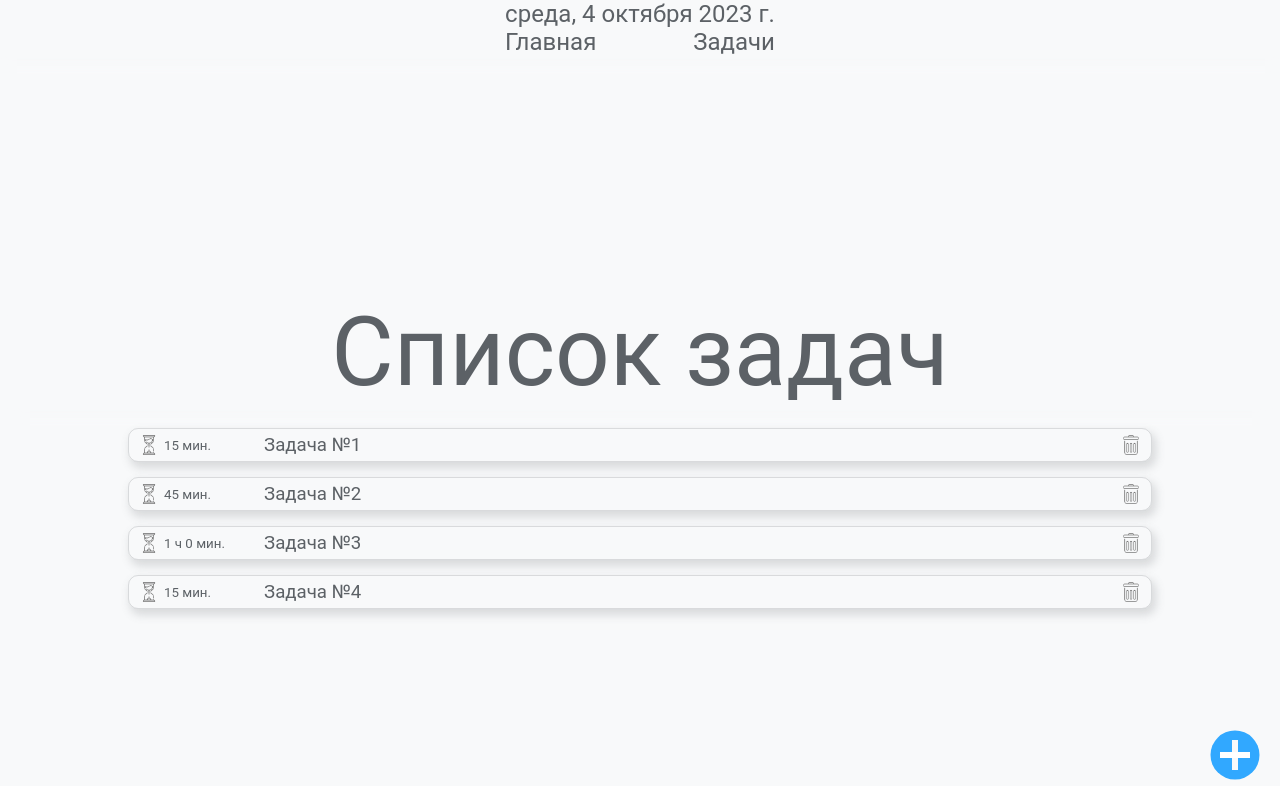
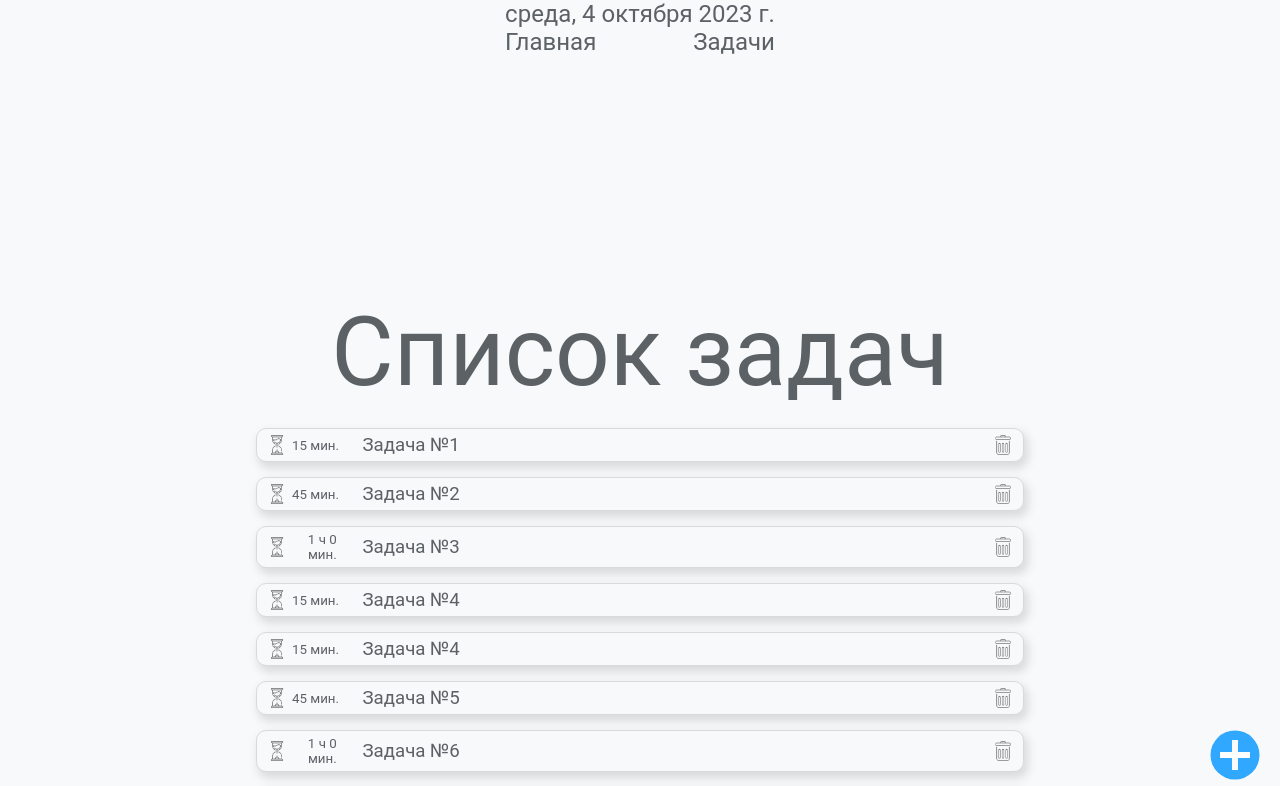
Before and after one commit to Aidanwalle/to-do-app, a React (Create React App) app: page /tasks in a window 1280 px wide. Shown: the top 786 px of the page. Built offline with nearby package versions, Linux system fonts and the light colour scheme.

Commit message:
add adaptive dark theme (@media)

```diff
--- a/package.json
+++ b/package.json
@@ -1,6 +1,7 @@
 {
   "name": "my-app",
   "version": "0.1.0",
+  "homepage": "https://aidanwalle.github.io/to-do-app",
   "private": true,
   "dependencies": {
     "@reduxjs/toolkit": "^1.9.6",
@@ -21,7 +22,9 @@
     "start": "react-scripts start",
     "build": "react-scripts build",
     "test": "react-scripts test",
-    "eject": "react-scripts eject"
+    "eject": "react-scripts eject",
+    "predeploy": "npm run build",
+    "deploy": "gh-pages -d build"
   },
   "eslintConfig": {
     "extends": [
--- a/src/App.js
+++ b/src/App.js
@@ -8,7 +8,7 @@ import Header from './Components/Header/Header';
 import Timer from './Components/Timer/Timer';
 import Tasks from './Components/Tasks/Tasks';
 
-import { taskList } from './Temp/TaskList'
+import { taskList } from './Temp/TaskList2'
 
 // Стили и изображения
 import './App.scss';
@@ -64,8 +64,8 @@ function App() {
   }, [hours, minutes, avaibleTime])
 
   return (
-    <div className={'App'}>
-      <Header className='header adaptive' today={today} options={options} />
+    <div className='App adaptive'>
+      <Header className='header' today={today} options={options} />
       <div className='main'>
         <Routes>
           <Route path='/' element={
--- a/src/App.scss
+++ b/src/App.scss
@@ -1,6 +1,17 @@
-@import './reset.css';
-html {
+@import "./reset.css";
+
+.App {
+  min-height: 100vh;
+  display: flex;
+  flex-direction: column;
+  align-items: center;
+  justify-content: space-between;
+  font-family: Roboto;
   background-color: #f8f9fa;
+  color: #5c6166;
+  a {
+    color: #5c6166;
+  }
 
   p {
     font-size: 18pt;
@@ -14,36 +25,22 @@ html {
     font-size: 72pt;
   }
 
-  p,
-  h1,
-  h2,
-  h3,
-  a {
-    font-family: Roboto;
-    color: #5c6166
-  }
-
-  @media (prefers-color-scheme: dark) {
-    .adaptive {
-      background-color: #5c6166;
-      color: #f8f9fa;
-    }
-  }
-}
-
-.App {
-  height: 100vh;
-  display: flex;
-  flex-direction: column;
-  align-items: center;
-  justify-content: space-between;
-
   .main {
-    height: 100vh;
+    min-height: 100vh;
     width: 100%;
     display: flex;
     justify-content: center;
     align-items: flex-start;
+  }
+}
+
+@media (prefers-color-scheme: dark) {
+  .App.adaptive {
+    background-color: #1A1A1A;
+    color: #9c9c9c;
+    a {
+      color: #9c9c9c;
+    }
   }
 }
 
--- a/src/Components/Header/Header.jsx
+++ b/src/Components/Header/Header.jsx
@@ -1,10 +1,11 @@
 import s from "./Header.module.scss";
 import { NavLink } from "react-router-dom";
+import classNames from "classnames";
 
 const Header = ({ today, options }) => {
   return (
-    <div className={s.wrapper}>
-      <div className={s.header}>
+    <div className={classNames(s.wrapper, s.adaptive)}>
+      <div className={classNames(s.header, s.adaptive)}>
         <p>{today.toLocaleString("ru-RU", options)}</p>
         <div>
           <p>
--- a/src/Components/Header/Header.module.scss
+++ b/src/Components/Header/Header.module.scss
@@ -1,15 +1,15 @@
 .wrapper {
   width: 100%;
-  background-color: #f8f9fa;
   position: sticky;
   top: 0;
   display: flex;
   flex-direction: column;
   align-items: center;
-  box-shadow: 0px 10px 10px #f8f9fa;
 
   .header {
     text-align: center;
+    background-color: #f8f9fa;
+    box-shadow: 0px 10px 10px #f8f9fa;
 
     div {
       display: flex;
@@ -26,4 +26,11 @@
       }
     }
   }
+
+  @media (prefers-color-scheme: dark) {
+    .header.adaptive {
+      background-color: #1A1A1A;
+      box-shadow: 0px 10px 10px #1A1A1A;
+    }
+  }
 }
--- a/src/Components/NewTask/NewTask.jsx
+++ b/src/Components/NewTask/NewTask.jsx
@@ -34,12 +34,15 @@ const NewTask = ({ currentTaskList, setCurrentTaskList }) => {
           <p>Время на выполнение</p>
           <div className={s.timeInputsBlock}>
             <img src={hourglassIconDark} alt="Время на выполнение" />
-            <input {...register('hours')} placeholder="0" type="number" />
+            <input {...register('hours')} placeholder="0" type="number" min="0"/>
             <p>ч</p>
             <input
               {...register('minutes')}
               placeholder="15"
               type="number"
+              min="0"
+              max="55"
+              step="5"
               required
             />
             <p>мин</p>
--- a/src/Components/NewTask/NewTask.module.scss
+++ b/src/Components/NewTask/NewTask.module.scss
@@ -5,12 +5,11 @@
   justify-content: center;
 
   .sectionName {
-    position: sticky;
-    top: 58px;
-    width: 98vw;
+    // position: sticky;
+    // top: 70px;
+    // width: 98vw;
     text-align: center;
-    background-color: #f8f9fa;
-
+    // background-color: #f8f9fa;
     margin-top: 30vh;
     display: flex;
     justify-content: center;
@@ -66,7 +65,6 @@
       border-radius: 5px;
       width: 90px;
       height: 35px;
-    //   margin-bottom: 10px;
       color: #f8f9fa;
     }
 
--- a/src/Components/Tasks/Tasks.jsx
+++ b/src/Components/Tasks/Tasks.jsx
@@ -1,6 +1,7 @@
 import React from 'react'
 import Task from './Task/Task'
 import AddBtn from '../Buttons/AddBtn'
+import classNames from 'classnames'
 
 import s from './Tasks.module.scss'
 
@@ -8,7 +9,7 @@ const Tasks = ({ currentTaskList, deleteTask }) => {
 
     return (
         <div className={s.wrapper}>
-            <div className={s.sectionName}>
+            <div className={classNames(s.sectionName, s.adaptive)}>
 
                 <h1>{`Список задач ${currentTaskList.length ? ' ' : 'пуст'}`}</h1>
             </div>
--- a/src/Components/Tasks/Tasks.module.scss
+++ b/src/Components/Tasks/Tasks.module.scss
@@ -4,12 +4,13 @@
     align-items: center;
     justify-content: flex-start;
     text-align: center;
-    width: 80vw;
+    width: 100%;
+    height: 100%;
 
     .sectionName {
         position: sticky;
-        top: 58px;
-        width: 98vw;
+        top: 65px;
+        width: 100%;
         background-color: #f8f9fa;
         box-shadow: 0px 10px 10px #f8f9fa;
         margin-top: 30vh;
@@ -24,11 +25,18 @@
     }
 
     .tasks {
-        width: 100%;
+        width: 60%;
         display: flex;
         flex-direction: column;
         align-items: center;
         padding: 20px 0px 20px 0px;
     }
 
+    @media (prefers-color-scheme: dark) {
+        .sectionName.adaptive {
+          background-color: #1A1A1A;
+          box-shadow: 0px 10px 10px #1A1A1A;
+        }
+      }
+
 }
--- a/src/Components/Timer/Timer.jsx
+++ b/src/Components/Timer/Timer.jsx
@@ -1,6 +1,8 @@
 import React from 'react'
 import Task from '../Tasks/Task/Task'
 import Tasks from '../Tasks/Tasks'
+
+import classNames from 'classnames'
 
 import s from './Timer.module.scss'
 
@@ -8,7 +10,7 @@ const Timer = ({ hours, minutes, avaibleTime, increaseHours, increaseMinutes, av
 
     return (
         <div className={s.wrapper}>
-            <div className={s.clock}>
+            <div className={classNames(s.clock, s.adaptive)}>
                 <h1><span onClick={increaseHours}>{hours}</span>ч <span onClick={increaseMinutes}>{minutes}</span>м</h1>
                 {avaibleTime ? <button onClick={resetClock}><p>Обнулить счетчик</p></button> : <p>Измените доступное время нажав на минуты или часы</p>
                 }
--- a/src/Components/Timer/Timer.module.scss
+++ b/src/Components/Timer/Timer.module.scss
@@ -10,8 +10,8 @@
     text-align: center;
     user-select: none;
     position: sticky;
-        top: 58px;
-        width: 98vh;
+    top: 65px;
+    width: 100%;
     background-color: #f8f9fa;
     box-shadow: 0px 10px 10px #f8f9fa;
     margin-top: 30vh;
@@ -45,4 +45,11 @@
     justify-content: center;
     align-items: center;
   }
+
+  @media (prefers-color-scheme: dark) {
+    .clock.adaptive {
+      background-color: #1A1A1A;
+      box-shadow: 0px 10px 10px #1A1A1A;
     }
+  }
+}
```
Lines whose indentation alone changed are shown as unchanged.
